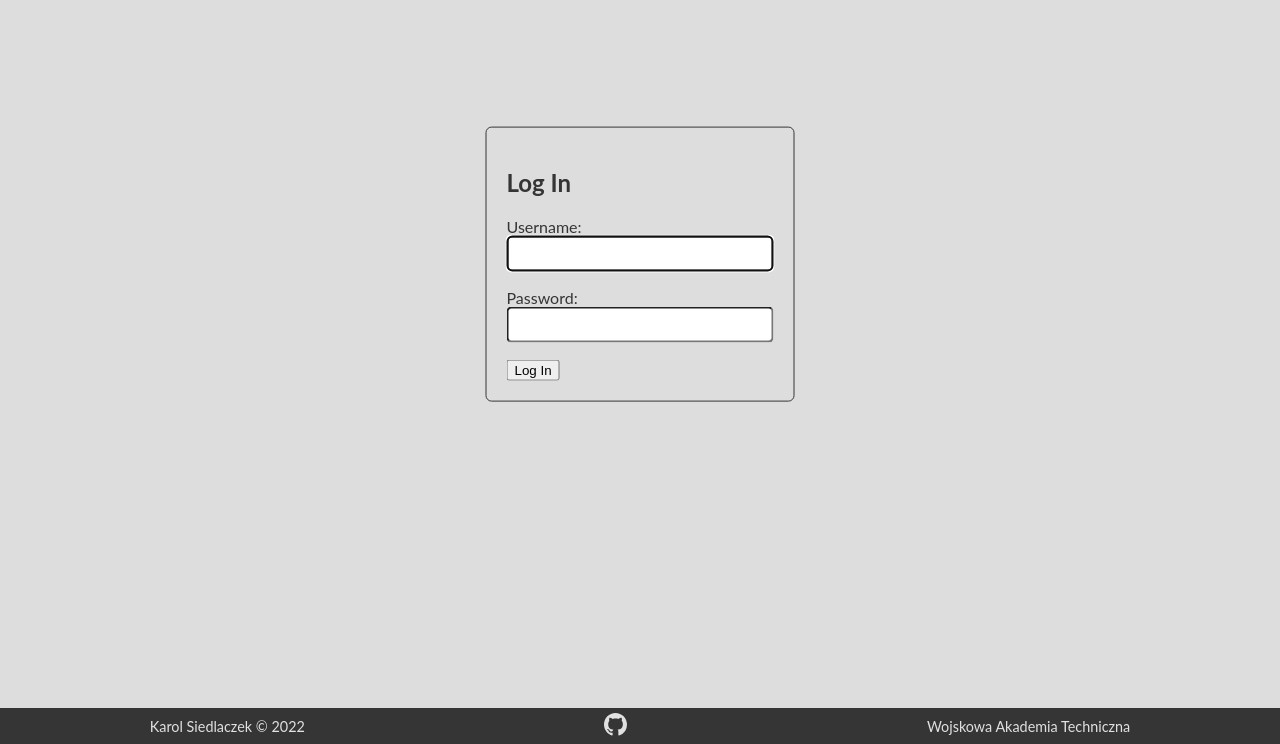
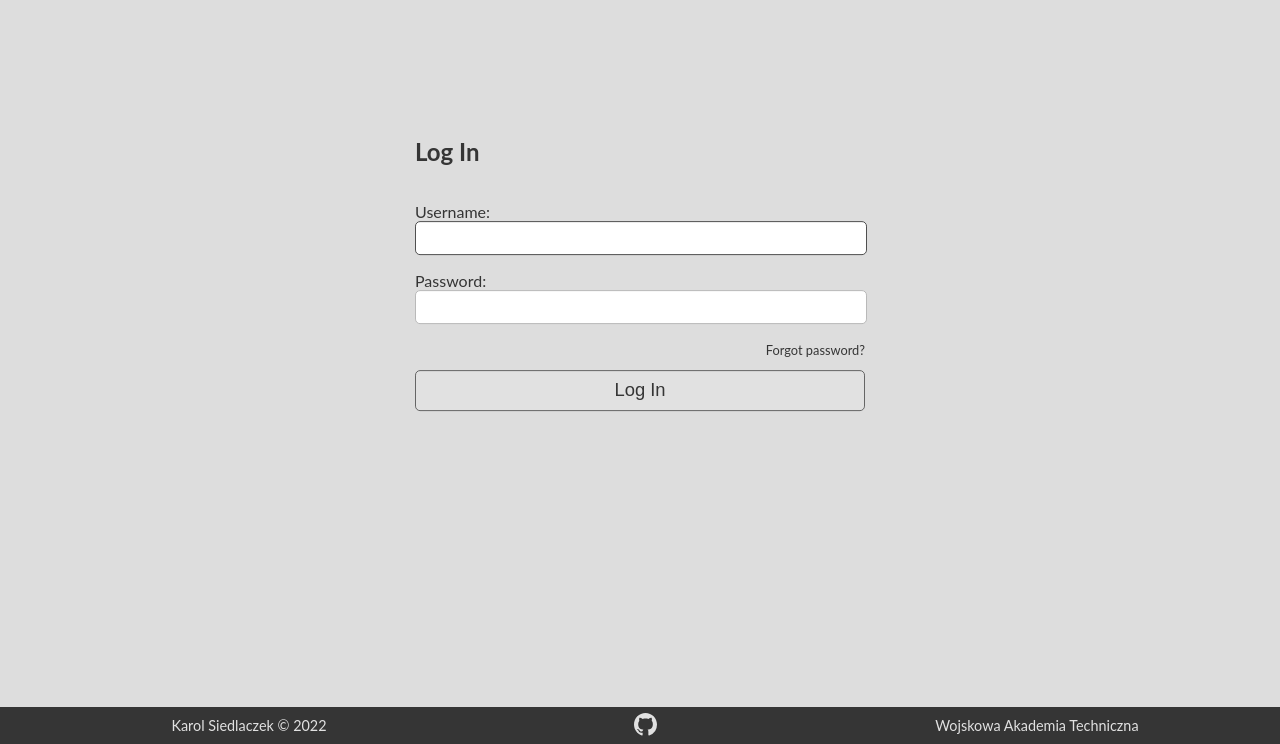
Before and after one commit to Haswell33/service-desk, a Django app: page /login/ in a window 1280 px wide. Shown: the part 56-800 px from the top of the page. Run offline with Django 3.2, Linux system fonts and the light colour scheme.

Commit message:
building templates 7

```diff
--- a/service_desk/app/admin.py
+++ b/service_desk/app/admin.py
@@ -8,6 +8,7 @@ from app.models import Issue, Tenant, Comment
 # admin.site.unregister(Site)
 admin.site.register(Issue)
 admin.site.register(Tenant)
+admin.site.register
 admin.site.site_title = 'nowy title'
 admin.site.site_header = 'nowy header'
 # admin.site.unregister(Group)
--- a/service_desk/app/views.py
+++ b/service_desk/app/views.py
@@ -37,6 +37,10 @@ def password_change(request, template_name='password-change.html'):
         'form': form
     })
     '''
+    return render(request, template_name, {}, status=200)
+
+
+def password_reset(request, template_name='password-reset.html'):
     return render(request, template_name, {}, status=200)
 
 
--- a/service_desk/config/settings.py
+++ b/service_desk/config/settings.py
@@ -26,13 +26,13 @@ DEBUG = True
 DEFAULT_AUTO_FIELD = 'django.db.models.BigAutoField'  # Default primary key field type https://docs.djangoproject.com/en/3.2/ref/settings/#default-auto-field
 
 INSTALLED_APPS = [
+    'app',
     'django.contrib.admin',
     'django.contrib.auth',
     'django.contrib.contenttypes',
     'django.contrib.sessions',
     'django.contrib.messages',
-    'django.contrib.staticfiles',
-    'app'
+    'django.contrib.staticfiles'
 ]
 
 MIDDLEWARE = [
--- a/service_desk/config/urls.py
+++ b/service_desk/config/urls.py
@@ -32,6 +32,7 @@ urlpatterns = [
     path('login/', auth_views.LoginView.as_view(template_name='login.html', redirect_authenticated_user=True), name='login'),
     path('logout/', auth_views.LogoutView.as_view(), name='logout'),
     path('password-change/', auth_views.PasswordChangeView.as_view(template_name='password-change.html'), name='password_change'),
+    path('password-reset/', auth_views.PasswordResetView.as_view(template_name='password-reset.html'), name='password_reset'),
     # path('admin/', admin_vie)
     path('logged-out/', views.logged_out, name='logged_out'),
     path('admin/', admin.site.urls),
--- a/service_desk/static/styles/style.css
+++ b/service_desk/static/styles/style.css
@@ -6,10 +6,12 @@
     --elem-dark-secondary: #4f4f4f;
     --elem-dark-third: #484848;
     --elem-light: #e1e1e1;
-    --elem-light-filter: invert(99%) sepia(11%) saturate(133%) brightness(111%) contrast(76%);
     --elem-light-secondary: #656565;
+    --elem-light-third: #b9b9b9;
+    --elem-light-filter: invert(100%) sepia(0%) saturate(7465%) hue-rotate(41deg) brightness(130%) contrast(76%);
     background: #dddddd;
-    }
+    box-sizing: border-box;
+}
 
 body {
     overflow-x: hidden;
@@ -31,6 +33,11 @@ a:visited {
     transition: 200ms;
 }
 
+label {
+    display: block;
+    text-align: left;
+}
+
 input {
     border-radius: 5px;
     font-size: 115%;
@@ -38,17 +45,26 @@ input {
 
 input:not([type=button]) {
     padding: 5px 10px 5px 10px;
+    width: calc(100% - 20px);
+    border: 1px solid var(--elem-light-third);
 }
 
-input[type=button] {
+input[type=button],
+input[type=submit] {
+    box-shadow: none;
+    outline: none;
     line-height: 1;
     color: var(--elem-dark);
     background: var(--elem-light);
-    border: 1px solid var(--elem-dark);
+    border: 1px solid var(--elem-light-secondary);
     cursor: pointer;
     padding: 10px 20px;
     font-weight: 500;
     transition: 400ms background, border-color, font-weight, color;
+}
+
+input[type=submit] {
+    width: 100%
 }
 
 input[type=search] {
@@ -61,7 +77,14 @@ input[type=search] {
     transition: 400ms;
 }
 
-input[type=button]:hover {
+input:active,
+input:focus {
+    border: 1px solid var(--elem-dark-secondary);
+    outline: none;
+}
+
+input[type=button]:hover,
+input[type=submit]:hover {
     background: var(--theme);
     border-color: var(--theme);
     color: var(--elem-light);
@@ -73,17 +96,24 @@ input[type=search]:focus {
     outline: 0;
     box-shadow: none;
 }
+
 /* Navbar and footer*/
 
 nav {
     width: 100%;
+    height: auto;
     background: var(--elem-dark);
     border-bottom: 5px solid var(--theme);
     margin: 0;
+    position: relative;
+    left: 0;
+    top: 0;
+    z-index: 100;
     display: flex;
     align-items: center;
     justify-content: space-between;
 }
+
 nav,
 nav a,
 nav a:visited,
@@ -100,6 +130,28 @@ nav div {
 .navbar-content-block {
     display: flex;
     align-items: center;
+}
+
+footer {
+    background: var(--elem-dark);
+    width: 100%;
+    position: fixed;
+    bottom: 0;
+    left: 0;
+    z-index: 100;
+    display: flex;
+    justify-content: space-around;
+    align-items: center;
+}
+
+footer p {
+    margin: 5px;
+    font-size: 90%;
+}
+
+.footer-content-block {
+    text-align: center;
+    padding: 5px 30px 5px 30px;
 }
 
 /* Navbar - Account */
@@ -130,6 +182,7 @@ nav div {
     right: 25px;
     padding: 0;
 }
+
 #navbar-account ul li {
     border-bottom: 1px solid var(--elem-dark-third);
     padding: 10px 20px 10px 10px;
@@ -149,6 +202,7 @@ nav div {
 #account-admin:before{
     background-image: url('../images/admin.png');
 }
+
 #account-settings:before{
     background-image: url('../images/cog.png');
 }
@@ -202,68 +256,40 @@ nav div {
     background-image: url('../images/log-in.png');
 }
 
-/* Footer */
-
-footer {
-    background: var(--elem-dark);
-    width: 100%;
-    position: fixed;
-    bottom: 0;
-    display: flex;
-    justify-content: space-around;
-    align-items: center;
-}
-
-footer p {
-    margin: 0;
-    font-size: 90%;
-}
-
-#footer-left-content,
-#footer-middle-content,
-#footer-right-content {
-    text-align: center;
-    padding: 5px 30px 5px 30px;
-}
-
 /* Content - Logged out */
 
 #dialog-logged-out {
-    text-align: center;
-    display: flex;
-    flex-direction: column;
-    justify-content: center;
     align-items: center;
     line-height: 50px;
-    min-width: 400px;
-    width: 500px;
-    padding-bottom: 30px;
-    border-bottom: 1px solid var(--elem-light-secondary)
+    width: 400px;
 }
 
 #dialog-logged-out p {
-    border-radius: 5px;
-    margin: 0;
-    line-height: 1;
-    padding: 10px 15px 10px 15px;
-    border: 1px solid;
-    transition: 400ms;
+    text-align: center;
+    font-size: 75%;
+    margin-top: 35px;
+    line-height: 2;
+    color: var(--elem-light-secondary);
+    border-top: 1px solid var(--elem-light-secondary);
+    width: inherit;
 }
 
 /* Content - Log In */
 
-#content-login {
-
+#dialog-login {
+    margin: 0 auto;
+    width: 450px;
+    max-width: calc(100% - 20px);
+    padding: 10px
 }
 
-#dialog-login {
-    border: 1px solid var(--elem-dark);
-    border-radius: 6px;
-    padding: 20px;
+/* Content - Password Reset */
+
+#dialog-password-reset {
+    width: 400px;
 }
-
-label {
-    display: block;
+#dialog-password-reset form {
+    width: 80%
 }
 
 /* Classes */
@@ -279,7 +305,13 @@ label {
     transform: translate(-50%, -50%);
 }
 
-.icon{
+.dialog {
+    display: flex;
+    flex-direction: column;
+    justify-content: center;
+}
+
+.icon {
     fill: var(--elem-light);
     transition: 150ms;
 }
--- a/service_desk/static/templates/base.html
+++ b/service_desk/static/templates/base.html
@@ -69,17 +69,17 @@
     {% endblock %}
   </main>
   <footer>
-    <div id="footer-left-content">
+    <div class="footer-content-block">
       <p>Karol Siedlaczek &copy; 2022</p>
     </div>
-    <div id="footer-middle-content">
+    <div id="footer-content-block">
       <a href="https://github.com/Haswell33" target="_blank">
         <svg xmlns="http://www.w3.org/2000/svg" viewBox="0 0 16 16" class="icon" width="23" height="23">
           <path d="M8 0C3.58 0 0 3.58 0 8c0 3.54 2.29 6.53 5.47 7.59.4.07.55-.17.55-.38 0-.19-.01-.82-.01-1.49-2.01.37-2.53-.49-2.69-.94-.09-.23-.48-.94-.82-1.13-.28-.15-.68-.52-.01-.53.63-.01 1.08.58 1.23.82.72 1.21 1.87.87 2.33.66.07-.52.28-.87.51-1.07-1.78-.2-3.64-.89-3.64-3.95 0-.87.31-1.59.82-2.15-.08-.2-.36-1.02.08-2.12 0 0 .67-.21 2.2.82.64-.18 1.32-.27 2-.27.68 0 1.36.09 2 .27 1.53-1.04 2.2-.82 2.2-.82.44 1.1.16 1.92.08 2.12.51.56.82 1.27.82 2.15 0 3.07-1.87 3.75-3.65 3.95.29.25.54.73.54 1.48 0 1.07-.01 1.93-.01 2.2 0 .21.15.46.55.38A8.012 8.012 0 0 0 16 8c0-4.42-3.58-8-8-8z"/>
- </svg>
+        </svg>
       </a>
     </div>
-    <div id="footer-right-content">
+    <div id="footer-content-blockt">
       <p>Wojskowa Akademia Techniczna</p>
     </div>
   </footer>
@@ -95,16 +95,13 @@
     if (userIsAuth){
       if (userIsAdmin) {
         $(':root').css('--theme', '#4267B2')
-        //colorElems('#4267B2')
       }
       else if (!userIsAdmin){
         $(':root').css('--theme', '#288000')
-        //colorElems('#288000')
       }
     }
     else if(!userIsAuth){
       $(':root').css('--theme', '#777777')
-      //colorElems('#8c8c8c')
     }
   })
 </script>
--- a/service_desk/static/templates/home.html
+++ b/service_desk/static/templates/home.html
@@ -7,6 +7,6 @@
 
 <body>
   {% block content %}
-    home page
+    home pagettt
   {% endblock %}
 </body>
--- a/service_desk/static/templates/login.html
+++ b/service_desk/static/templates/login.html
@@ -7,12 +7,13 @@
 <body>
   {% block content %}
     <div id="content-login" class="center-subdiv">
-      <div id="dialog-login">
+      <div id="dialog-login" class="dialog">
         <h2>Log In</h2>
         <form method="post">
           {% csrf_token %}
           {{ form.as_p }}
-          <button type="submit">Log In</button>
+          <p style="text-align:right; font-size: 80%"><a href="{% url 'password_reset' %}">Forgot password?</a></p>
+          <input type="submit" value="Log In"/>
         </form>
       </div>
     </div>
--- a/service_desk/static/templates/password-change.html
+++ b/service_desk/static/templates/password-change.html
@@ -8,11 +8,11 @@
   {% block content %}
     <div id="content-password-change" class="center-subdiv">
       <div id="dialog-password-change">
-        <h2>Log In</h2>
+        <h2>Change password</h2>
         <form method="post">
           {% csrf_token %}
           {{ form.as_p }}
-          <button type="submit">Change password</button>
+          <input type="submit" value="Change password"/>
         </form>
       </div>
     </div>
```
Also changed, not shown: service_desk/static/global/admin/css/base.css (+2 -12 lines), service_desk/static/templates/admin/base.html (+6 -12 lines), service_desk/static/templates/admin/base_site.html (added, +25 -0 lines), service_desk/static/templates/admin/base_site_test.html (deleted, +0 -8 lines), service_desk/static/templates/admin/old.html (added, +57 -0 lines), service_desk/static/templates/errors/400.html (+4 -5 lines), service_desk/static/templates/errors/403.html (+4 -5 lines), service_desk/static/templates/errors/404.html (+4 -5 lines), service_desk/static/templates/errors/500.html (+4 -5 lines), service_desk/static/templates/logged-out.html (+4 -4 lines), service_desk/static/templates/password-reset.html (added, +20 -0 lines).
